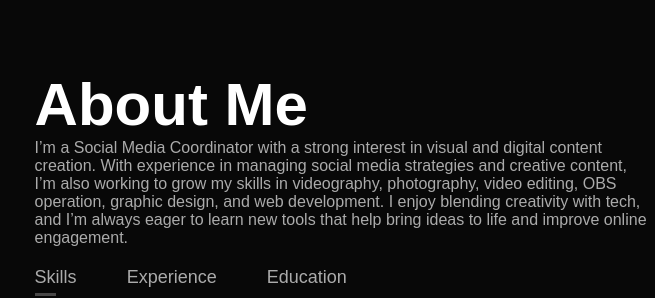
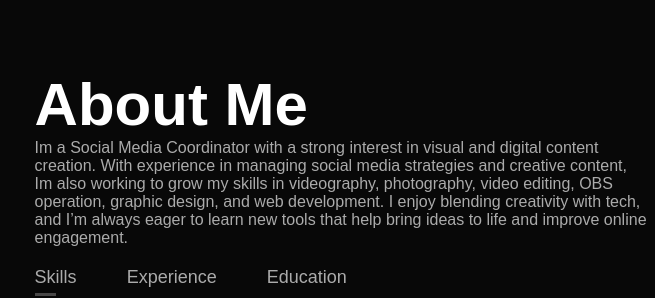
Before and after one commit to jwilseun/myporfolio-website, a plain HTML site: page index.html in a window 1280 px wide. Shown: the part 820-1118 px from the top of the page, 503-1158 px from the left. Drawn offline with Linux system fonts and the light colour scheme.

Commit message:
Update index.html

```diff
--- a/index.html
+++ b/index.html
@@ -39,7 +39,7 @@
             </div>
             <div class="about-col-2">
                 <h1 class="sub-title">About Me</h1>
-                <p>I’m a Social Media Coordinator with a strong interest in visual and digital content creation. With experience in managing social media strategies and creative content, I’m also working to grow my skills in videography, photography, video editing, OBS operation, graphic design, and web development. I enjoy blending creativity with tech, and I’m always eager to learn new tools that help bring ideas to life and improve online engagement.   </p>
+                <p>Im a Social Media Coordinator with a strong interest in visual and digital content creation. With experience in managing social media strategies and creative content, Im also working to grow my skills in videography, photography, video editing, OBS operation, graphic design, and web development. I enjoy blending creativity with tech, and I’m always eager to learn new tools that help bring ideas to life and improve online engagement.   </p>
                 <div class="tab-titles">
                     <p class="tab-links active-link" onclick="opentab('skl')">Skills</p>
                     <p class="tab-links" onclick="opentab('exp')">Experience</p>
```
